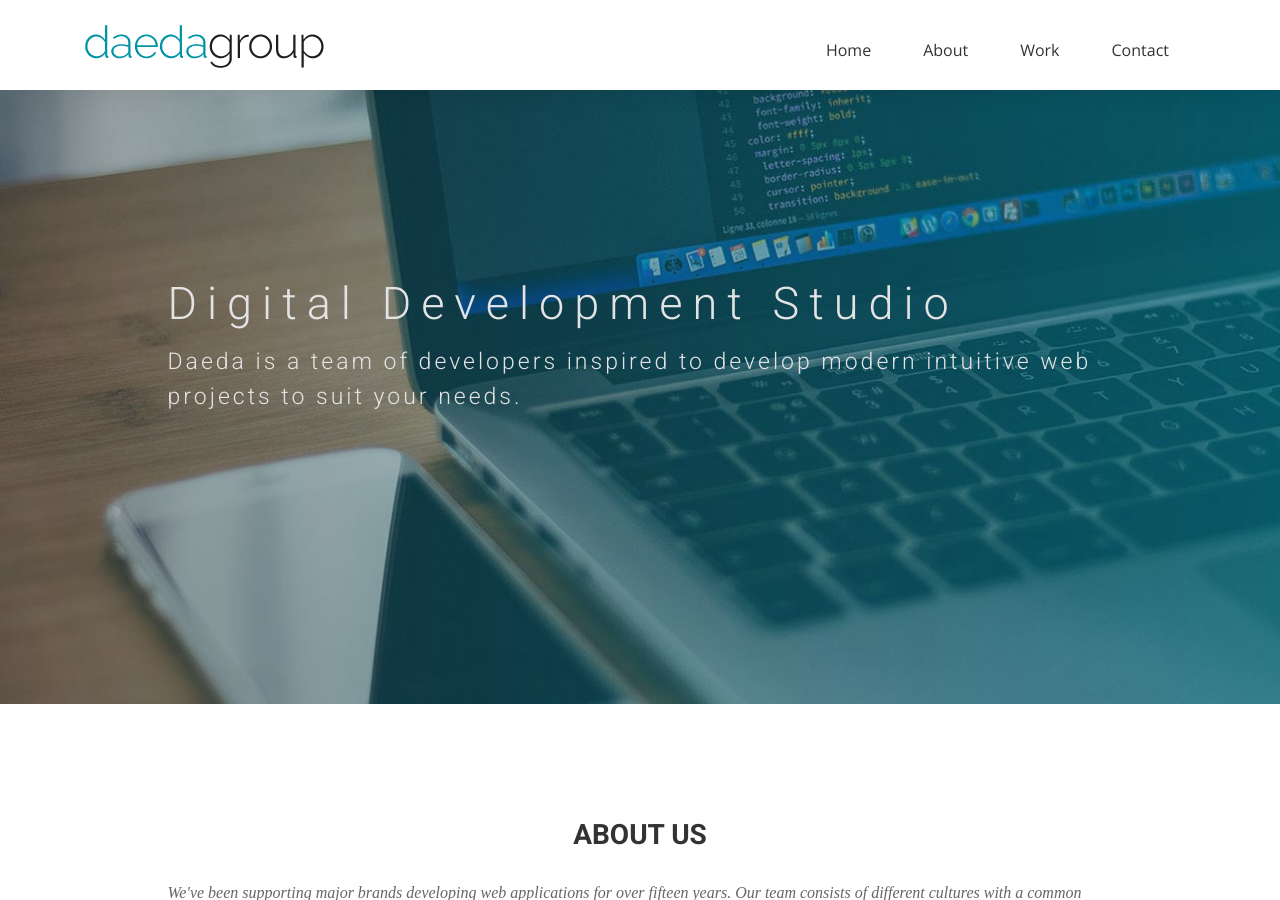
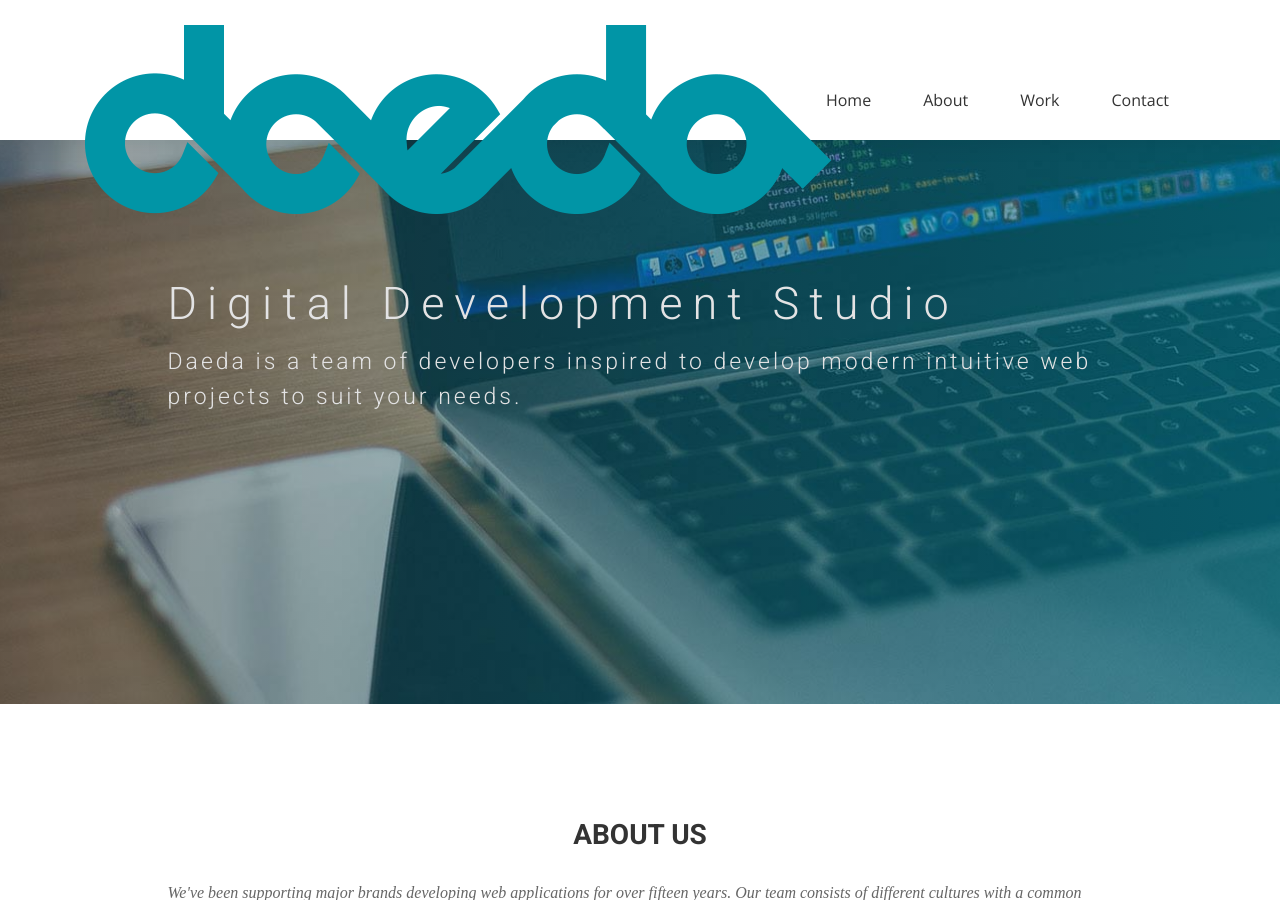
Before and after one commit to DaedaGroup/company-website, a Jekyll site: the page built from index.html, in a window 1280 px wide and 900 px high. Built offline with Jekyll 4.4.1, drawn with Linux system fonts in a browser that asks for light colours; nearby versions of some CDN libraries; some web fonts are replaced.

Commit message:
Update header.html

```diff
--- a/_includes/header.html
+++ b/_includes/header.html
@@ -18,7 +18,7 @@
             <span class="icon-bar"></span>
             </button>
             <a class="navbar-brand page-scroll" href="#top">
-              <img src="{{ site.baseurl }}/img/daedagroup-logo-hdr.png" alt="Logo">
+              <img src="{{ site.baseurl }}/img/daeda-logo.png" alt="Logo">
             </a>
           </div>
             <!-- Collect the nav links, forms, and other content for toggling -->
```
